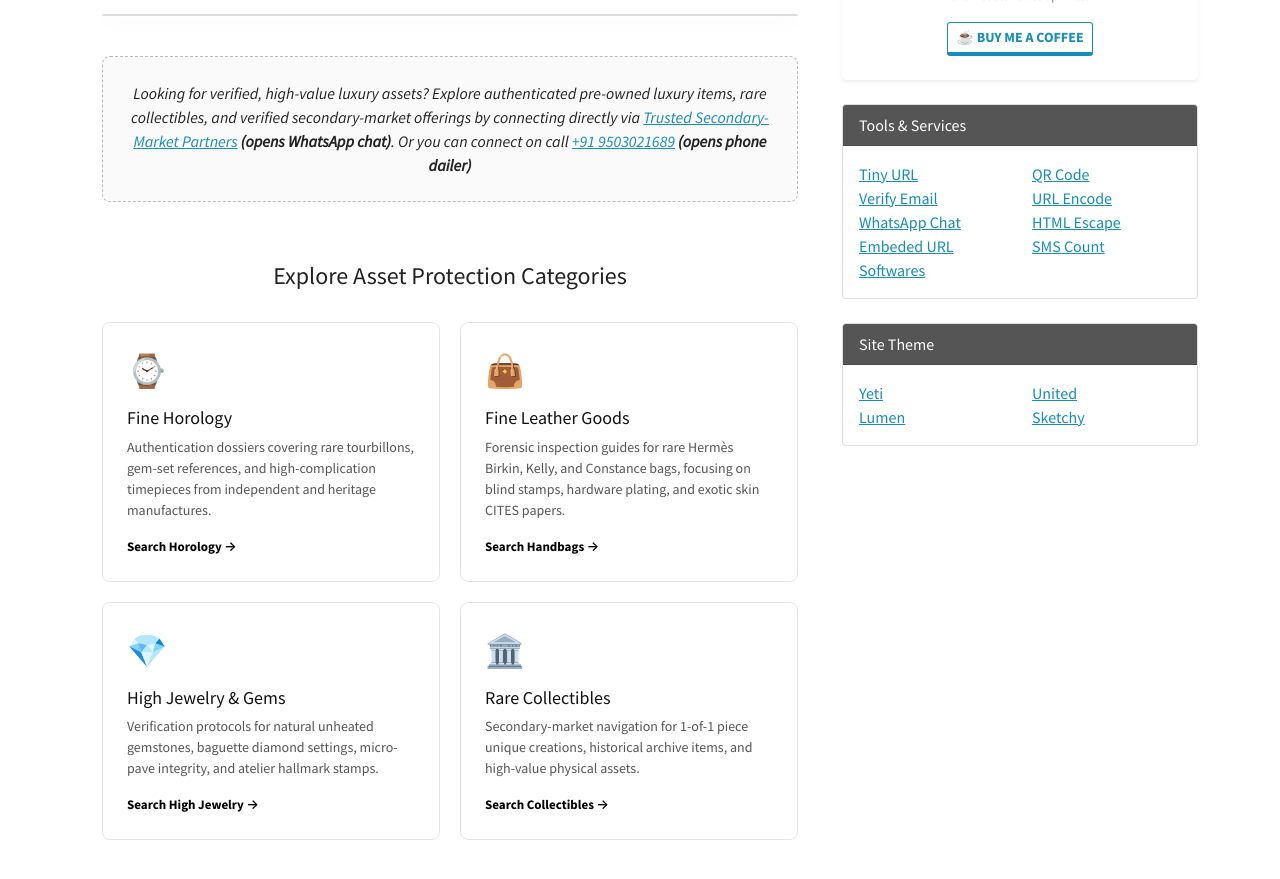
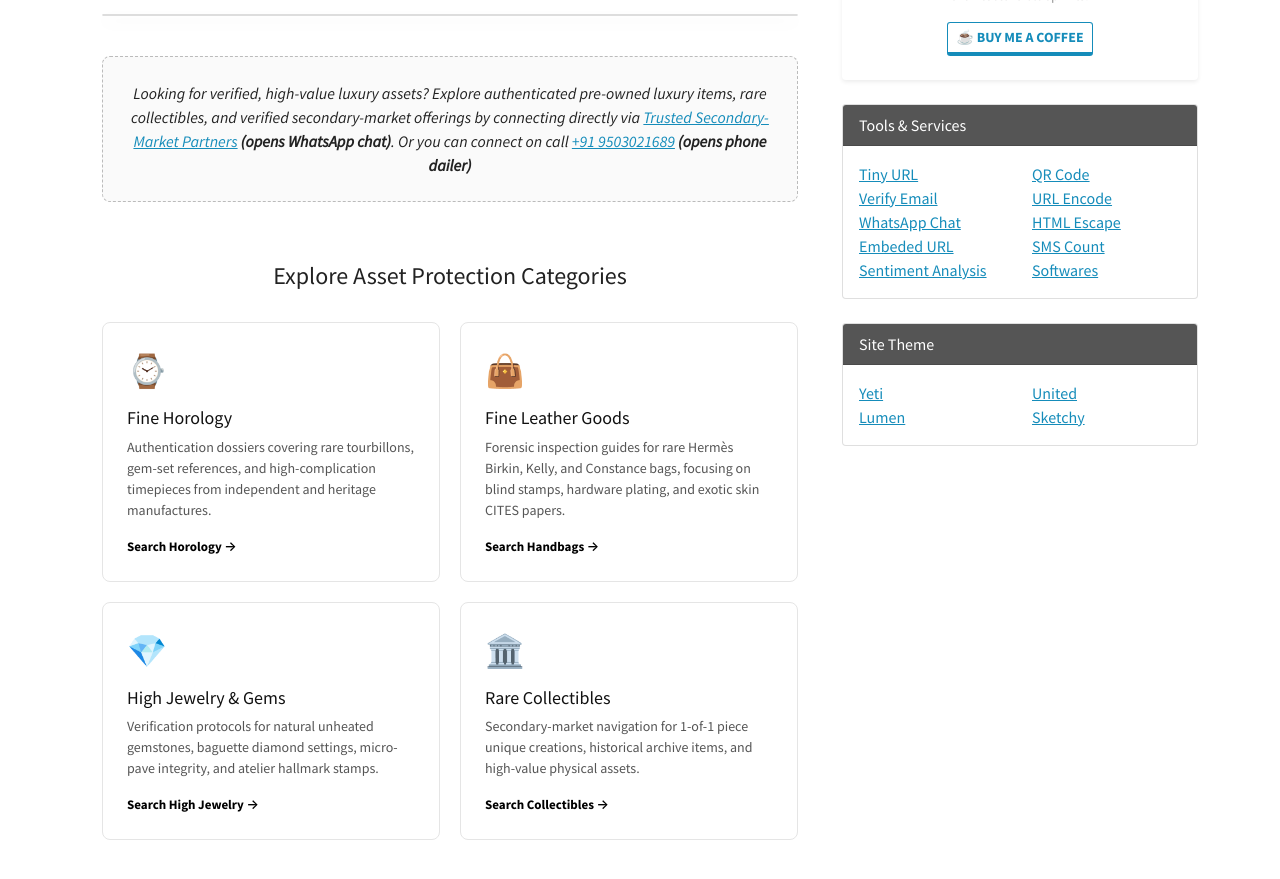
Before and after one commit to tecqmate/site, a Jekyll site: the page built from index.md, in a window 1280 px wide and 900 px high, scrolled down 822 px. Shown: the top 879 px of the window. Built offline with Jekyll 4.4.1, drawn with Linux system fonts in a browser that asks for light colours; comment, search, counter and statistics services are not loaded.

Commit message:
Update services.yml

```diff
--- a/_data/services.yml
+++ b/_data/services.yml
@@ -14,6 +14,8 @@
   url: /embeded-url
 - name: SMS Count
   url: /sms-count
+- name: Sentiment Analysis
+  url: /sentiment-analysis
 - name: Softwares
   url: https://github.com/sdksmate?tab=repositories
   external: true
```
